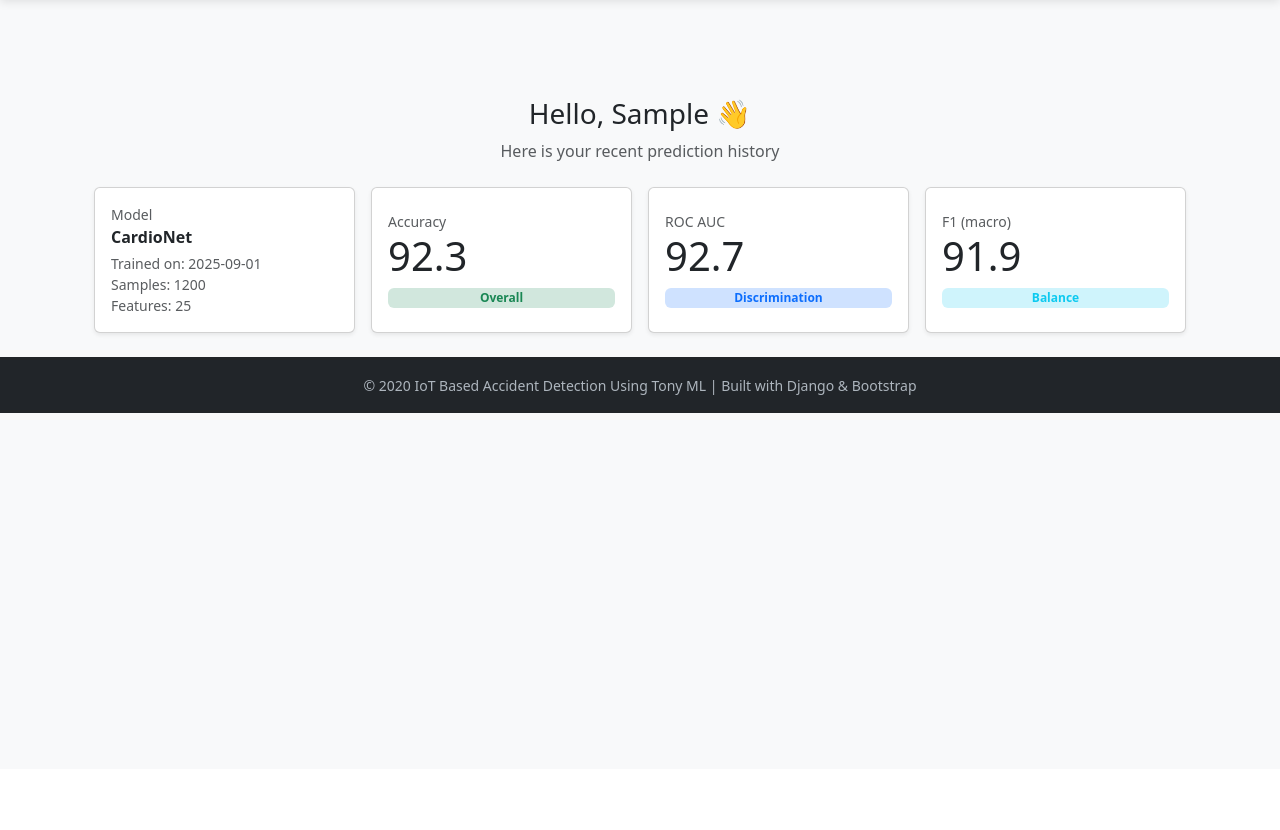
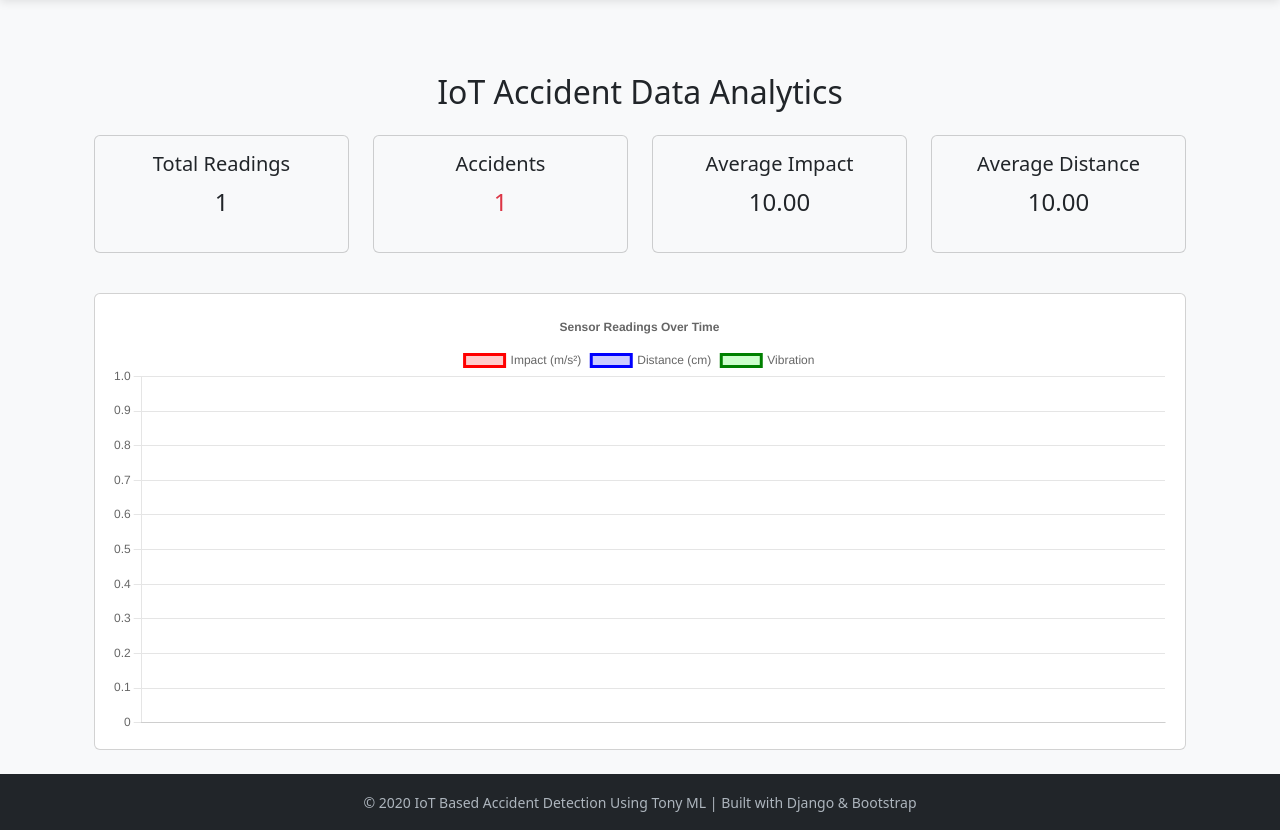
Before and after one commit to agszn/C25FT672_jain_iot_based_accident_detection_using_tony_ml, a Django app: template templates/dashboard/dashboard.html in a window 1280 px wide. Shown: the part 31-861 px from the top of the page. Before the commit the page ends 444 px from the top, so only its background shows below. Run offline with Django 5.2, Linux system fonts and the light colour scheme; a user stored in the database is signed in; tables that the repository leaves empty hold one stand-in row (values such as "Sample post"); the template is opened without the code that fills it: most values are stand-ins (such as "Sample title", 1, 10 or a date in 2020).

Commit message:
Update dashboard.html

```diff
--- a/templates/dashboard/dashboard.html
+++ b/templates/dashboard/dashboard.html
@@ -1,157 +1,99 @@
 {% extends "base.html" %}
-{% load static %}
+
+{% block title %}Data Analytics{% endblock %}
 
 {% block content %}
-<div class="container mt-5 dashboard-container">
+<div class="container mt-4">
+    <h2 class="text-center mb-4">IoT Accident Data Analytics</h2>
 
-  <!-- Greeting -->
-  <div class="text-center mb-4">
-    <h3>Hello, {{ request.user.username|title }} 👋</h3>
-    <p class="text-muted">Here is your recent prediction history</p>
-  </div>
-
-  <!-- Model Metrics  -->
-  <div class="row g-3 mb-4">
+    <div class="row mb-4">
         <div class="col-md-3">
-      <div class="card shadow-sm h-100">
+            <div class="card text-center bg-light mb-3">
                 <div class="card-body">
-          <div class="text-muted small">Model</div>
-          <div class="fw-semibold">{{ metrics.model_name|default:"CardioNet" }}</div>
-          <div class="text-muted small mt-1">Trained on: {{ metrics.trained_on|default:"2025-09-01" }}</div>
-          <div class="text-muted small">Samples: {{ metrics.n_samples|default:"1200" }}</div>
-          <div class="text-muted small">Features: {{ metrics.n_features|default:"25" }}</div>
+                    <h5>Total Readings</h5>
+                    <p class="fs-4">{{ total_readings }}</p>
                 </div>
             </div>
         </div>
         <div class="col-md-3">
-      <div class="card shadow-sm h-100">
-        <div class="card-body d-flex flex-column justify-content-center">
-          <div class="text-muted small">Accuracy</div>
-          <div class="display-6">{{ metrics.accuracy|default:"92.3" }}</div>
-          <span class="badge bg-success-subtle text-success mt-2">Overall</span>
+            <div class="card text-center bg-light mb-3">
+                <div class="card-body">
+                    <h5>Accidents</h5>
+                    <p class="fs-4 text-danger">{{ accident_count }}</p>
                 </div>
             </div>
         </div>
         <div class="col-md-3">
-      <div class="card shadow-sm h-100">
-        <div class="card-body d-flex flex-column justify-content-center">
-          <div class="text-muted small">ROC AUC</div>
-          <div class="display-6">{{ metrics.roc_auc|default:"92.7" }}</div>
-          <span class="badge bg-primary-subtle text-primary mt-2">Discrimination</span>
+            <div class="card text-center bg-light mb-3">
+                <div class="card-body">
+                    <h5>Average Impact</h5>
+                    <p class="fs-4">{{ avg_impact|floatformat:2 }}</p>
                 </div>
             </div>
         </div>
         <div class="col-md-3">
-      <div class="card shadow-sm h-100">
-        <div class="card-body d-flex flex-column justify-content-center">
-          <div class="text-muted small">F1 (macro)</div>
-          <div class="display-6">{{ metrics.f1_macro|default:"91.9" }}</div>
-          <span class="badge bg-info-subtle text-info mt-2">Balance</span>
+            <div class="card text-center bg-light mb-3">
+                <div class="card-body">
+                    <h5>Average Distance</h5>
+                    <p class="fs-4">{{ avg_distance|floatformat:2 }}</p>
                 </div>
             </div>
         </div>
     </div>
 
+    <!-- Chart -->
+    <div class="card mb-4">
+        <div class="card-body">
+            <canvas id="sensorChart" height="120"></canvas>
+        </div>
+    </div>
 </div>
 
 <!-- Chart.js -->
-<!-- Chart.js -->
-<script src="https://cdn.jsdelivr.net/npm/chart.js@4.4.1/dist/chart.umd.min.js"></script>
+<script src="https://cdn.jsdelivr.net/npm/chart.js@4.4.0/dist/chart.umd.min.js"></script>
 <script>
-  // Pull whatever the server printed (may be empty/invalid), then parse with fallback.
-  function parseOr(defaultVal, raw) {
-    try {
-      if (!raw || !raw.trim()) return defaultVal;
-      return JSON.parse(raw);
-    } catch (e) {
-      return defaultVal;
+const ctx = document.getElementById('sensorChart').getContext('2d');
+const sensorChart = new Chart(ctx, {
+    type: 'line',
+    data: {
+        labels: {{ timestamps|safe }},
+        datasets: [
+            {
+                label: 'Impact (m/s²)',
+                data: {{ impact_values|safe }},
+                borderColor: 'red',
+                backgroundColor: 'rgba(255,0,0,0.2)',
+                tension: 0.3,
+                fill: true
+            },
+            {
+                label: 'Distance (cm)',
+                data: {{ distance_values|safe }},
+                borderColor: 'blue',
+                backgroundColor: 'rgba(0,0,255,0.2)',
+                tension: 0.3,
+                fill: true
+            },
+            {
+                label: 'Vibration',
+                data: {{ vibration_values|safe }},
+                borderColor: 'green',
+                backgroundColor: 'rgba(0,255,0,0.2)',
+                tension: 0.3,
+                fill: true
+            }
+        ]
+    },
+    options: {
+        responsive: true,
+        plugins: {
+            legend: { position: 'top' },
+            title: { display: true, text: 'Sensor Readings Over Time' }
+        },
+        scales: {
+            y: { beginAtZero: true }
         }
     }
-
-  // NOTE: no |default on arrays; only escape to keep JS valid even if empty.
-  const distLabels   = parseOr(["Positive","Negative"], `{{ dist_labels|safe|escapejs }}`);
-  const distValues   = parseOr([92, 8],                  `{{ dist_values|safe|escapejs }}`);
-  const historyTimes = parseOr(["Day 1","Day 2","Day 3","Day 4"], `{{ history_times|safe|escapejs }}`);
-  const historyConf  = parseOr([91.8, 92.2, 92.5, 92.0], `{{ history_conf|safe|escapejs }}`);
-  const probLabels   = parseOr(["Class A","Class B","Class C"], `{{ last_labels|safe|escapejs }}`);
-  const probValues   = parseOr([92.1, 91.7, 92.3],       `{{ last_probs|safe|escapejs }}`);
-
-  const grid  = { color: 'rgba(0,0,0,0.08)' };
-  const ticks = { color: 'rgba(0,0,0,0.6)' };
-  const palette = ['#4e79a7','#f28e2b','#e15759','#76b7b2','#59a14f','#edc949','#af7aa1','#ff9da7','#9c755f','#bab0ab'];
-
-  // Doughnut: class distribution
-  (function() {
-    const el = document.getElementById('distChart');
-    if (!el || !Array.isArray(distLabels) || !distLabels.length) return;
-    new Chart(el, {
-      type: 'doughnut',
-      data: {
-        labels: distLabels,
-        datasets: [{
-          data: distValues,
-          backgroundColor: distLabels.map((_, i) => palette[i % palette.length])
-        }]
-      },
-      options: {
-        responsive:true, maintainAspectRatio:false,
-        plugins:{ legend:{ position:'bottom' } },
-        cutout:'60%'
-      }
 });
-  })();
-
-  // Line: confidence over time
-  (function() {
-    const el = document.getElementById('confChart');
-    if (!el || !Array.isArray(historyTimes) || !historyTimes.length) return;
-    new Chart(el, {
-      type: 'line',
-      data: {
-        labels: historyTimes,
-        datasets: [{
-          label:'Confidence (%)',
-          data: historyConf,
-          tension:0.25,
-          pointRadius:2,
-          borderWidth:2
-        }]
-      },
-      options: {
-        responsive:true, maintainAspectRatio:false,
-        scales: {
-          y: { min:0, max:100, ticks:{ callback:v => v + '%', ...ticks }, grid },
-          x: { ticks, grid }
-        },
-        plugins:{ legend:{ display:false } }
-      }
-    });
-  })();
-
-  // Bar: last prediction per-class probability
-  (function() {
-    const el = document.getElementById('probChart');
-    if (!el || !Array.isArray(probLabels) || !probLabels.length) return;
-    new Chart(el, {
-      type: 'bar',
-      data: {
-        labels: probLabels,
-        datasets: [{
-          label:'Probability (%)',
-          data: probValues,
-          backgroundColor: probLabels.map((_, i) => palette[i % palette.length])
-        }]
-      },
-      options: {
-        responsive:true, maintainAspectRatio:false,
-        scales: {
-          y: { min:0, max:100, ticks:{ callback:v => v + '%', ...ticks }, grid },
-          x: { ticks, grid }
-        },
-        plugins:{ legend:{ display:false } }
-      }
-    });
-  })();
 </script>
-
 {% endblock %}
```
Lines whose indentation alone changed are shown as unchanged.
